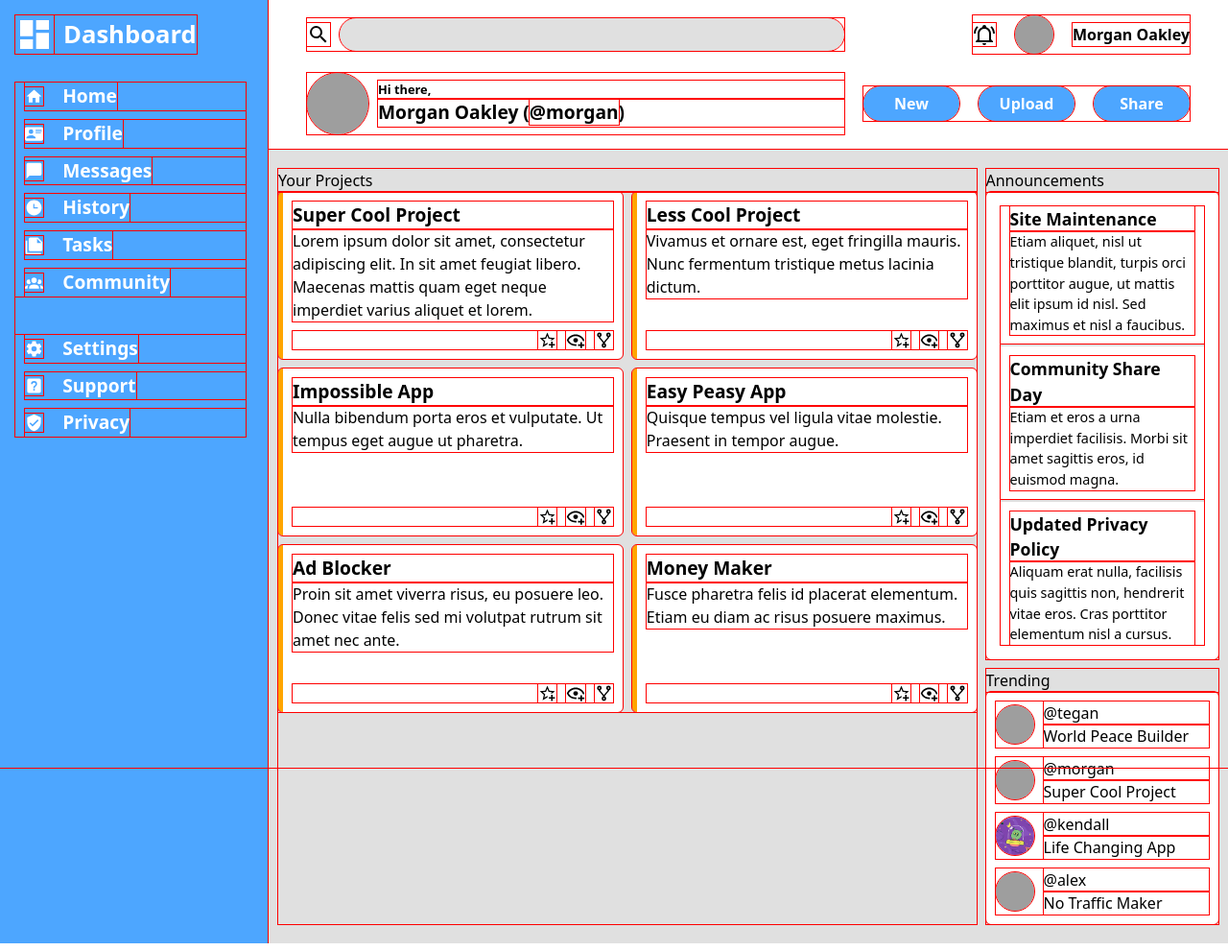
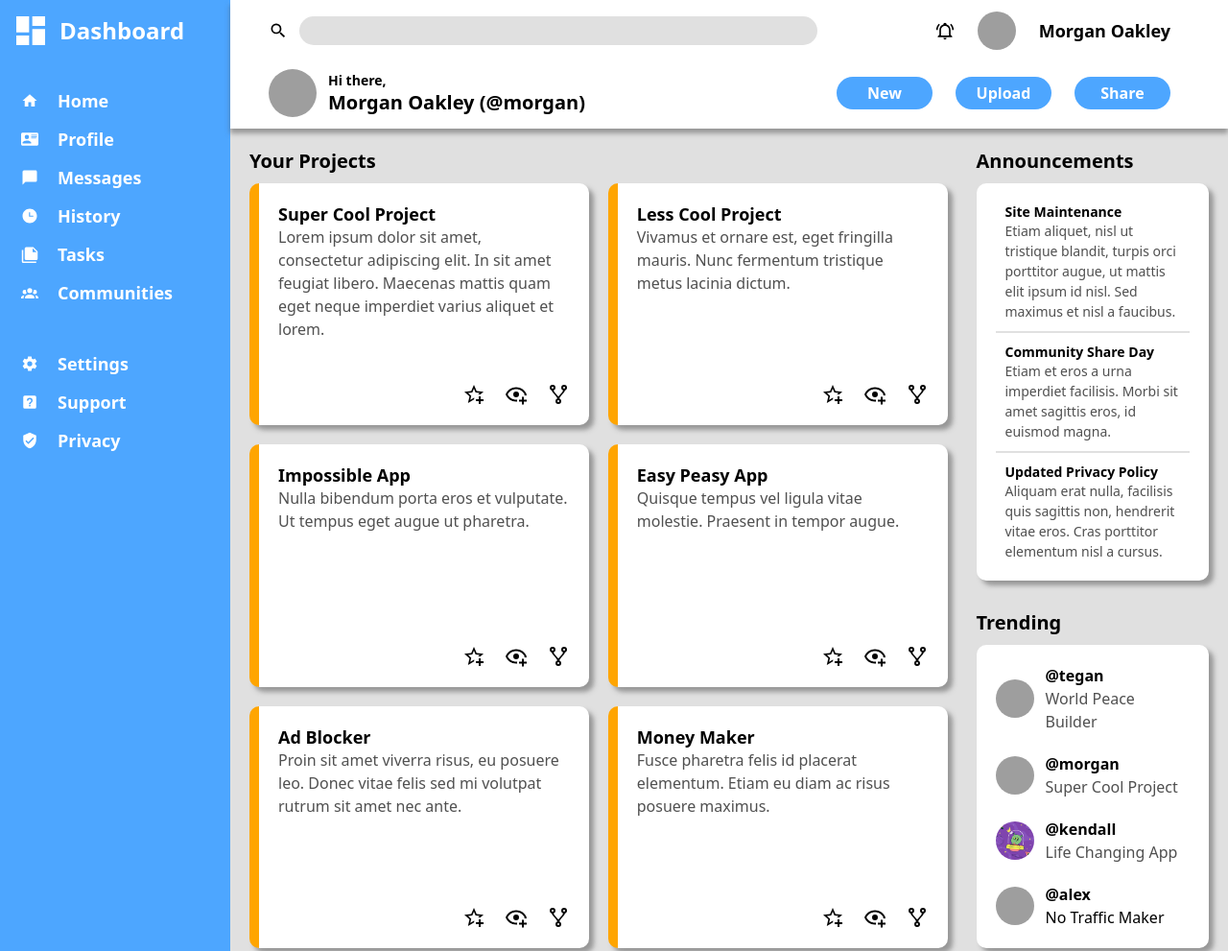
Before and after one commit to kladov-vv/admin-dashboard-, a plain HTML site: page index.html in a window 1280 px wide. Shown: the top 991 px of the page at 96% size. Drawn offline with Linux system fonts and the light colour scheme; grey boxes are pictures that could not be loaded.

Commit message:
fix project board layout to make it stretch full height of container

```diff
--- a/index.html
+++ b/index.html
@@ -8,6 +8,29 @@
 </head>
 <body>
     <div class="container">
+        <div class="header">
+            <form action="" method="post" class="header-search">
+                <img src="images/icons/magnify.svg" alt="search-icon">
+                <input type="search" class="search-bar">
+            </form>
+            <div class="header-user-info-small">
+                <button class="icon-btn notif-btn"><img src="images/icons/bell-ring-outline.svg" alt="notifications"></button>
+                <img src="images/user-avatar/cat-avater.jpg" alt="your avatar" class="avatar user-avatar">
+                <span class="user-name">Morgan Oakley</span>
+            </div>
+            <div class="header-user-info-large">
+                <img src="images/user-avatar/cat-avater.jpg" alt="your avatar" class="avatar user-avatar">
+                <div class="user-greeting">
+                    Hi there,<br>
+                    <span class="user-name">Morgan Oakley (@morgan)</span>
+                </div>
+            </div>
+            <div class="header-btn-container">
+                <button class="header-btn">New</button>
+                <button class="header-btn">Upload</button>
+                <button class="header-btn">Share</button>
+            </div>
+        </div>
         <div class="sidebar">
             <a href="" class="sidebar-logo"><img src="images/icons/view-dashboard.svg" alt="dashboard logo">Dashboard</a>
             <nav class="sidebar-nav">
@@ -17,7 +40,7 @@
                     <li><a href=""><img src="images/icons/nav-icons/message.svg" alt="messages icon">Messages</a></li>
                     <li><a href=""><img src="images/icons/nav-icons/clock-time-three.svg" alt="history icon">History</a></li>
                     <li><a href=""><img src="images/icons/nav-icons/note-multiple.svg" alt="tasks icon">Tasks</a></li>
-                    <li><a href=""><img src="images/icons/nav-icons/account-group.svg" alt="community icon">Community</a></li>
+                    <li><a href=""><img src="images/icons/nav-icons/account-group.svg" alt="community icon">Communities</a></li>
                 </ul>
                 <ul class="nav-section">
                     <li><a href=""><img src="images/icons/nav-icons/cog.svg" alt="settings icon">Settings</a></li>
@@ -26,30 +49,7 @@
                 </ul>
             </nav>
         </div>
-        <div class="header">
-                <form action="" class="header-search">
-                <img src="images/icons/magnify.svg" alt="search icon">
-                <input type="search" class="search-bar">
-            </form>
-            <div class="header-user-info">
-                <button class="icon-btn notif-switch"><img src="images/icons/bell-ring-outline.svg" alt="notifications switch"></button>
-                <img src="images/user-avatar/cat-avater.jpg" alt="your avatar" class="avatar user-avatar-small">
-                <p class="user-name">Morgan Oakley</p>
-            </div>
-            <div class="header-user-greeting">
-                <img src="images/user-avatar/cat-avater.jpg" alt="your avatar" class="avatar user-avatar-large">
-                <div>
-                    <p>Hi there,</p>
-                    <p class="user-name">Morgan Oakley (<span class="profile-name">@morgan</span>)</p>
-                </div>
-            </div>
-            <div class="header-btns-container">
-                <button class="header-btn">New</button>
-                <button class="header-btn">Upload</button>
-                <button class="header-btn">Share</button>
-            </div>
-        </div>
-        <div class="main-content">
+        <div class="content">
             <div class="content-projects">
                 <h2>Your Projects</h2>
                 <div class="projects-board">
@@ -144,29 +144,29 @@
                     <div class="trend-project">
                         <img src="images/trend-users-pics/dog-avatar.jpg" alt="@tegan avatar" class="avatar">
                         <div class="trend-info">
-                            <p>@tegan</p>
-                            <p>World Peace Builder</p>
+                            <p class="trend-user-name">@tegan</p>
+                            <p class="trend-project-name">World Peace Builder</p>
                         </div>
                     </div>
                     <div class="trend-project">
                         <img src="images/user-avatar/cat-avater.jpg" alt="your avatar" class="avatar">
                         <div class="trend-info">
-                            <p>@morgan</p>
-                            <p>Super Cool Project</p>
+                            <p class="trend-user-name">@morgan</p>
+                            <p class="trend-project-name">Super Cool Project</p>
                         </div>
                     </div>
                     <div class="trend-project">
                         <img src="images/trend-users-pics/alien-avatar.jpg" alt="@kendall avatar" class="avatar">
                         <div class="trend-info">
-                            <p>@kendall</p>
-                            <p>Life Changing App</p>
+                            <p class="trend-user-name">@kendall</p>
+                            <p class="trend-project-name">Life Changing App</p>
                         </div>
                     </div>
                     <div class="trend-project">
                         <img src="images/trend-users-pics/penguin-avatar.jpg" alt="@alex avatar" class="avatar">
                         <div class="trend-info">
-                            <p>@alex</p>
-                            <p>No Traffic Maker</p>
+                            <p class="trend-user-name">@alex</p>
+                            <p class="trend-prject-name">No Traffic Maker</p>
                         </div>
                     </div>
                 </div>
--- a/style.css
+++ b/style.css
@@ -2,19 +2,23 @@
     box-sizing: border-box;
     margin: 0;
     padding: 0;
-    line-height: 1.5;
 
     font-family: system-ui, -apple-system, BlinkMacSystemFont, 'Segoe UI', Roboto, Oxygen, Ubuntu, Cantarell, 'Open Sans', 'Helvetica Neue', sans-serif;
 
-    --content-color: #fff;
+    --main-color: #fff;
     --accent-color: #4DA6FF;
     --bg-color: #e0e0e0;
+    --shadow-color: rgb(80 80 80 / 50%);
     --card-accent-color: orange;
 }
 
 h1, h2, h3, h4, h5, h6,
 input, button, textarea, select {
     font: inherit;
+}
+
+p {
+    line-height: 1.5;
 }
 
 a {
@@ -30,14 +34,9 @@ button:hover {
     cursor: pointer;
 }
 
-/* temporary for grid visualization */
-* {
-    outline: 1px solid red;
-}
-
 .container {
     display: grid;
-    grid-template-columns: minmax(min-content, 280px) 1fr;
+    grid-template-columns: minmax(min-content, 240px) 1fr;
     grid-template-rows: min-content 1fr;
 
     height: 100dvh;
@@ -51,18 +50,130 @@ button:hover {
 
 .avatar {
     border-radius: 50%;
-    aspect-ratio: 1/1;
+    aspect-ratio: 1;
+    object-fit: cover;
+}
+
+.project-card,
+.ann-board,
+.trend-board {
+    box-shadow: var(--shadow-color) 5px 5px 5px;
+}
+
+/* HEADER */
+.header {
+    z-index: 1;
+    display: grid;
+    grid-template-columns: 2fr 1fr;
+    align-items: center;
+    gap: 20px;
+
+    padding: 12px 60px 12px 40px;
+
+    background-color: var(--main-color);
+
+    font-weight: 600;
+
+    box-shadow: var(--shadow-color) 0px 5px 5px;
+}
+
+.header-user-info-small,
+.header-btn-container {
+    justify-self: end;
+}
+
+.user-name {
+    font-weight: 700;
+}
+
+.header-search img,
+.notif-btn img {
+    width: 1.25rem;
+}
+
+/* header search */
+.header-search {
+    display: grid;
+    grid-template-columns: min-content 1fr;
+    align-items: center;
+    gap: 12px;
+}
+
+.search-bar {
+    background-color: var(--bg-color);
+
+    padding: 4px 12px;
+    border: none;
+    border-radius: 2rem;
+
+    font-weight: 400;
+}
+
+.search-bar:focus {
+    outline: 2px solid var(--accent-color);
+}
+
+/* header user info small*/
+.header-user-info-small {
+    display: grid;
+    grid-template-columns: min-content min-content 1fr;
+    align-items: center;
+    gap: 24px;
+
+    font-size: 1.125rem;
+}
+
+.header-user-info-small .user-avatar {
+    width: 2.5rem;
+}
+
+/* header user info large */
+.header-user-info-large {
+    display: grid;
+    grid-template-columns: min-content 1fr;
+    align-items: center;
+    gap: 12px;
+
+    font-size: 0.875rem;
+}
+
+.header-user-info-large .user-avatar {
+    width: 3.125rem;
+}
+
+.header-user-info-large .user-name {
+    font-size: 1.25rem;
+}
+
+/* header buttons */
+.header-btn-container {
+    display: grid;
+    grid-template-columns: repeat(3, 1fr);
+    gap: 24px;
+}
+
+.header-btn-container > .header-btn {
+    width: 100px;
+
+    border: none;
+    border-radius: 2rem;
+    padding: 6px;
+
+    color: #fff;
+    background-color: var(--accent-color);
 }
 
 /* SIDEBAR */
 .sidebar {
     grid-row: 1 / -1;
 
-    padding: 16px;
+    padding: 12px;
     padding-right: 24px;
 
     color: #fff;
     background-color: var(--accent-color);
+
+    font-weight: 600;
 }
 
 .sidebar a {
@@ -71,16 +182,15 @@ button:hover {
     align-items: center;
 
     width: min-content;
+
+    line-height: 0;
 }
 
 /* sidebar logo */
 .sidebar-logo {
     gap: 10px;
-
-    margin-bottom: 30px;
-
-    font-size: 1.6rem;
-    font-weight: 700;
+    margin-bottom: 40px;
+    font-size: 1.5rem;
 }
 
 .sidebar-logo img {
@@ -88,185 +198,104 @@ button:hover {
 }
 
 /* sidebar nav */
+.sidebar-nav {
+    margin-left: 6px;
+}
+
 .nav-section {
     display: grid;
-    gap: 10px;
-
-    font-size: 1.2rem;
-    font-weight: 700;
-
-    padding-left: 10px;
+    gap: 14px;
+    font-size: 1.125rem;
 }
 
 .nav-section + .nav-section {
-    margin-top: 40px;
+    margin-top: 48px;
 }
 
 .nav-section a {
     gap: 20px;
+    padding: 4px;
 }
 
 .nav-section img {
-    width: 1.2rem;
+    width: 1.125rem;
 }
 
-/* HEADER */
-.header {
+/* CONTENT */
+.content {
     display: grid;
-    grid-template-columns: 2fr min-content;
-    align-items: center;
-    gap: 20px;
+    grid-template-columns: 3fr 1fr;
+    grid-template-rows: min-content min-content;
+    gap: 30px;
 
-    background-color: var(--content-color);
+    padding: 20px;
 
-    padding: 16px 40px;
-
-    font-weight: 700;
+    background-color: var(--bg-color);
 }
 
-.header-user-info,
-.header-btns-container {
-    justify-self: end;
-}
+.content h2 {
+    font-size: 1.25rem;
+    font-weight: 600;
 
-.header-search {
-    display: grid;
-    grid-template-columns: min-content 1fr;
-    align-items: center;
-    gap: 10px;
-}
-
-.header-search img {
-    width: 1.5rem;
-}
-
-.search-bar {
-    background-color: var(--bg-color);
-
-    padding: 5px 10px;
-    border: none;
-    border-radius: 2rem;
-
-    font-weight: 400;
-}
-
-.search-bar:focus {
-    outline: 2px  solid var(--accent-color);
-    outline-offset: -2px;
-}
-
-.header-user-info {
-    display: grid;
-    grid-template-columns: min-content min-content 1fr;
-    align-items: center;
-    gap: 20px;
-}
-
-.notif-switch {
-    width: 1.5rem;
-}
-
-.user-avatar-small {
-    width: 2.5rem;
-}
-
-.header-user-greeting {
-    display: grid;
-    grid-template-columns: min-content 1fr;
-    align-items: center;
-    gap: 10px;
-}
-
-.header-user-greeting .user-avatar-large {
-    width: 4rem;
-}
-
-.header-user-greeting p {
-    font-size: 0.8rem;
-}
-
-.header-user-greeting .user-name {
-    font-size: 1.2rem;
-}
-
-.header-btns-container {
-    display: grid;
-    grid-template-columns: repeat(3, 1fr);
-    gap: 20px;
-}
-
-.header-btns-container > .header-btn {
-    color: #fff;
-    background-color: var(--accent-color);
-
-    width: 100px;
-    padding: 6px;
-    border: none;
-    border-radius: 2rem;
-}
-
-/* MAIN CONTENT */
-.main-content {
-    grid-row: 2 / -1;
-    display: grid;
-    grid-template-columns: 3fr 1fr;
-    grid-template-rows: repeat(2, min-content);
-    gap: 10px;
-
-    padding: 20px 10px;
-
-    background-color: var(--bg-color);
+    margin-bottom: 10px;
 }
 
 .project-card,
 .ann-board,
 .trend-board {
-    background-color: var(--content-color);
-    border-radius: 5px;
+    border-radius: 10px;
+    padding: 20px;
+    background-color: var(--main-color);
+}
+
+.project-card p,
+.ann-board p,
+.trend-project-name {
+    color: #505050;
 }
 
 /* projects */
 .content-projects {
     grid-row: 1 / -1;
+    display: grid;
+    grid-template-rows: min-content 1fr;
 }
 
 .projects-board {
     display: grid;
     grid-template-columns: repeat(auto-fit, minmax(300px, 1fr));
     grid-auto-rows: 1fr;
-    gap: 10px;
+    gap: 20px;
 }
 
 .project-card {
     display: grid;
     align-content: space-between;
-    gap: 10px;
+    gap: 20px;
 
-    border-left: var(--card-accent-color) solid 5px;
-
-    padding: 10px;
+    border-left: var(--card-accent-color) solid 10px;
 }
 
 .project-card h3 {
-    font-size: 1.2rem;
     font-weight: 700;
+    font-size: 1.125rem;
 }
 
 .card-btns-container {
     display: grid;
     grid-template-columns: repeat(3, min-content);
     justify-content: end;
-    gap: 10px;
+    gap: 20px;
 }
 
-.card-btn img{
-    width: 1.2rem;
+.card-btn img {
+    width: 1.5rem;
 }
 
 /* announcements*/
 .ann-board {
     display: grid;
-    padding: 15px;
+    font-size: 0.875rem;
 }
 
 .ann-wrapper {
@@ -286,30 +315,26 @@ button:hover {
 }
 
 .ann-wrapper h4 {
-    font-size: 1.1rem;
     font-weight: 700;
-}
-
-.ann-wrapper p {
-    font-size: 0.9rem;
 }
 
 /* trending */
 .trend-board {
     display: grid;
-    grid-template-rows: repeat(4, 1fr);
-    gap: 10px;
-
-    padding: 10px;
+    gap: 20px;
 }
 
 .trend-project {
     display: grid;
     grid-template-columns: min-content 1fr;
     align-items: center;
-    gap: 10px;
+    gap: 12px;
 }
 
 .trend-project img {
     width: 2.5rem;
 }
+
+.trend-user-name {
+    font-weight: 600;
+}
```
